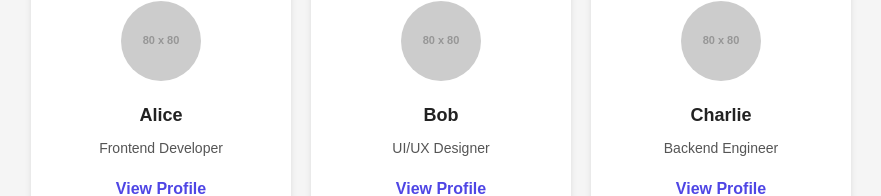
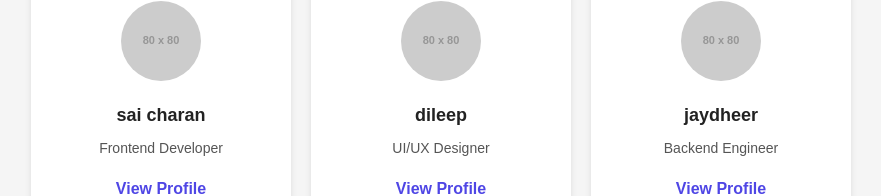
Before and after one commit to saicharan3120/personal, a plain HTML site: page index.html in a window 1280 px wide. Shown: the part 138-334 px from the top of the page, without its empty margins (199-1080 px from the left). Drawn offline with Linux system fonts and the light colour scheme; placeholder pictures from the web are drawn by us.

Commit message:
Update index.html

```diff
--- a/index.html
+++ b/index.html
@@ -70,19 +70,19 @@
   <div class="card-grid">
     <div class="card">
       <img src="https://via.placeholder.com/80" alt="User 1">
-      <h2>Alice</h2>
+      <h2>sai charan</h2>
       <p>Frontend Developer</p>
       <a href="#">View Profile</a>
     </div>
     <div class="card">
       <img src="https://via.placeholder.com/80" alt="User 2">
-      <h2>Bob</h2>
+      <h2>dileep</h2>
       <p>UI/UX Designer</p>
       <a href="#">View Profile</a>
     </div>
     <div class="card">
       <img src="https://via.placeholder.com/80" alt="User 3">
-      <h2>Charlie</h2>
+      <h2>jaydheer</h2>
       <p>Backend Engineer</p>
       <a href="#">View Profile</a>
     </div>
```
